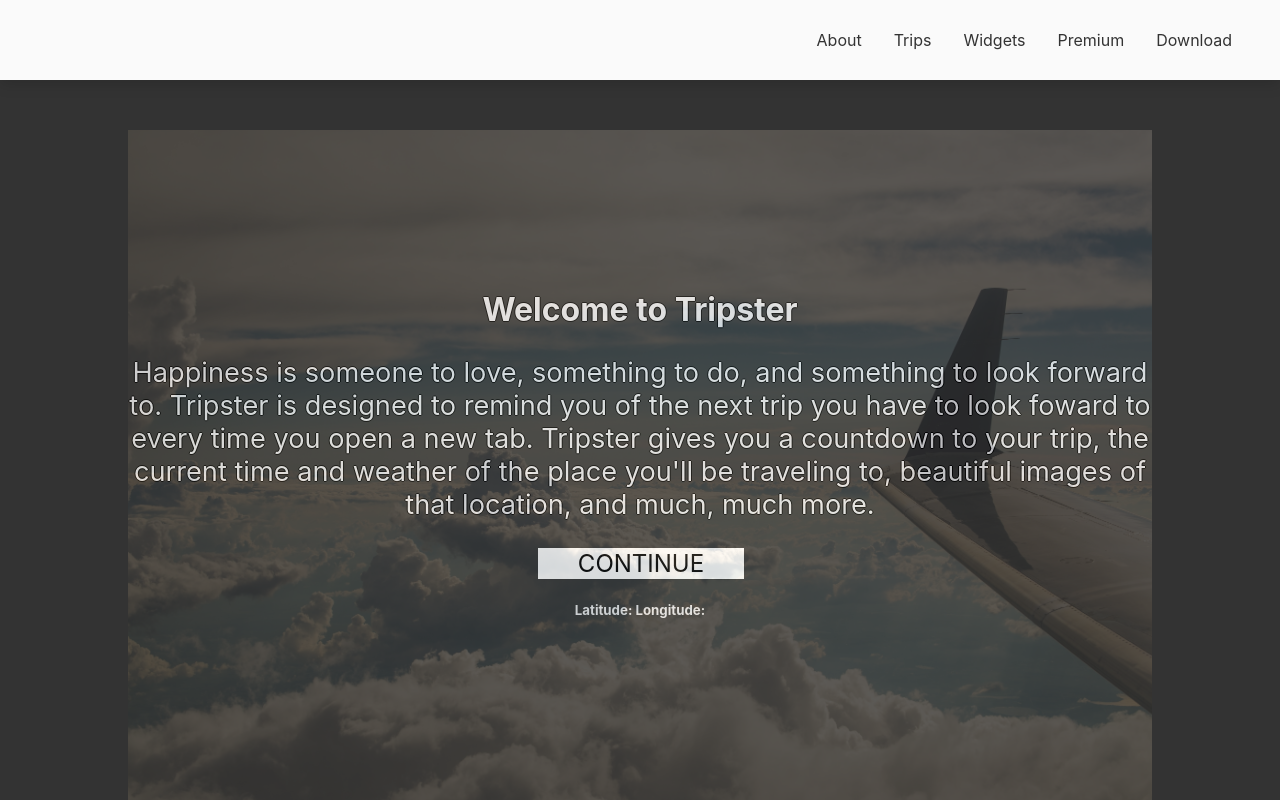
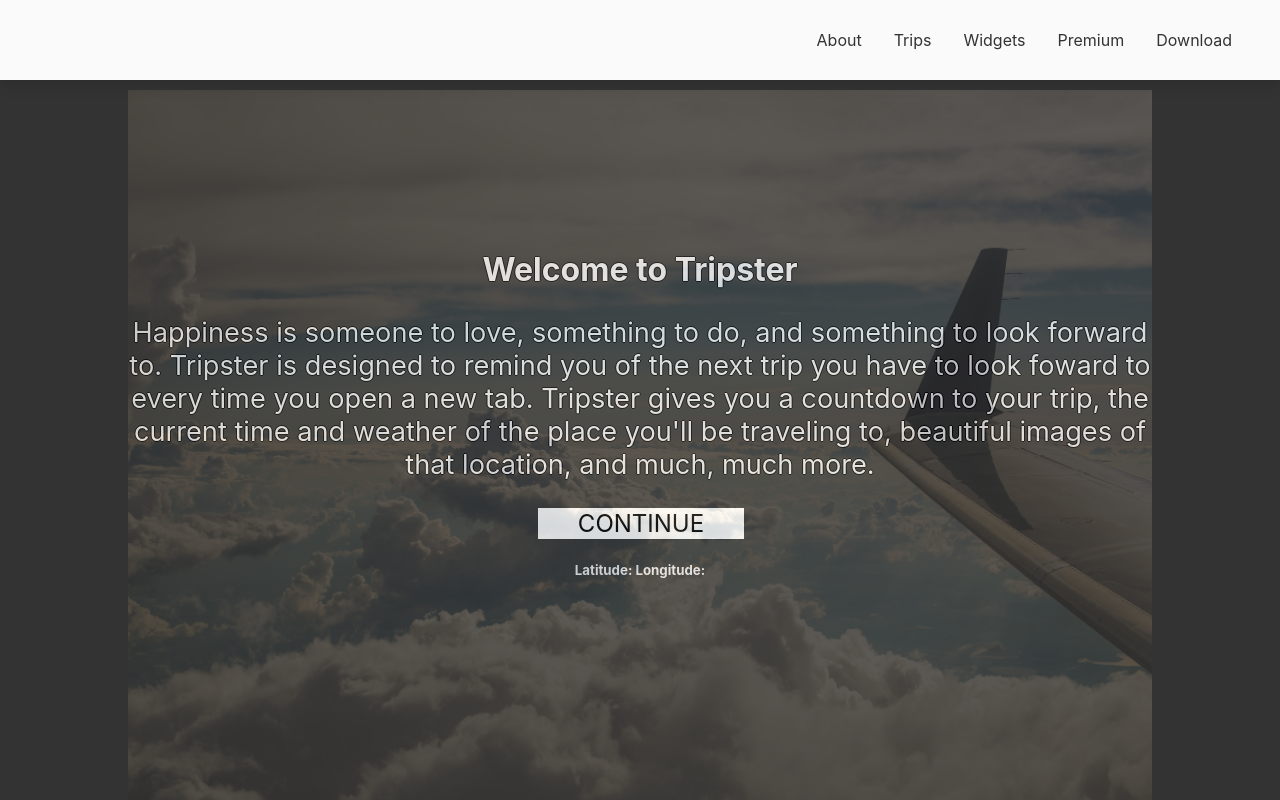
Before and after one commit to ericksont11/Scroll-images, a React (Create React App) app: page / in a window 1280 px wide. Shown: the top 800 px of the page. Built offline with nearby package versions, Linux system fonts and the light colour scheme; no server answers.

Commit message:
changed scroll time and image size

```diff
--- a/src/App.css
+++ b/src/App.css
@@ -62,8 +62,8 @@
 
 .section-content {
   margin: 0 auto;
-  padding-top: 50px;
-  padding-bottom: 50px;
+  padding-top: 10px;
+  padding-bottom: 10px;
 }
 
 img {
--- a/src/Components/Section.js
+++ b/src/Components/Section.js
@@ -19,7 +19,7 @@
             spy={true}
             smooth={true}
             offset={-70}
-            duration={2000}
+            duration={400}
           >
             <div className="continue" onClick={handleIncrement}>
               {button}
```
